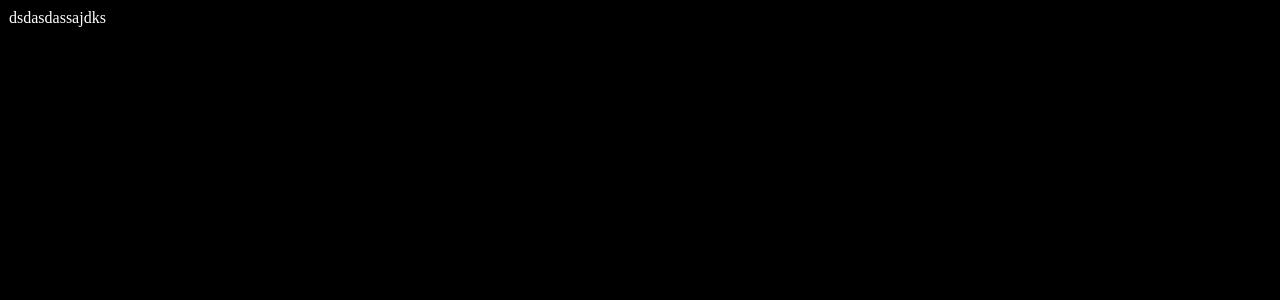
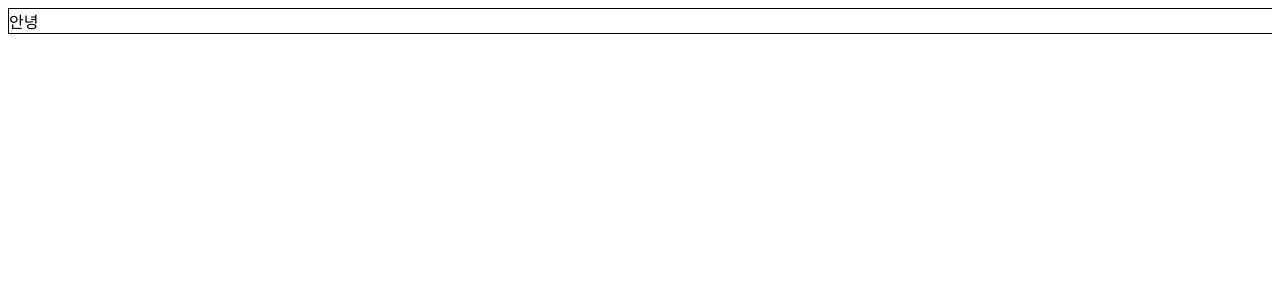
Before and after one commit to uiwwnw/r_uiwwnwreact, a React app: page / in a window 1280 px wide. Shown: the top 300 px of the page. Built offline with nearby package versions, Linux system fonts and the light colour scheme; the HTML template or start-up script is replaced by a standard one.

Commit message:
모드수정하여 변경

```diff
--- a/src/components/App.js
+++ b/src/components/App.js
@@ -8,7 +8,9 @@ export default class App extends React.Component {
     render() {
         return (
             <main>
-                dsdasdassajdks
+                <div>
+                    안녕
+                </div>
             </main>
         );
     }
--- a/src/style.scss
+++ b/src/style.scss
@@ -1,6 +1,6 @@
 @charset "UTF-8";
 body {
-    color: #fff;
-    background: #000;
     border: 1px solid #000;
+    border-right: 0;
+    overflow: visible;
 }
--- a/webpack.config.js
+++ b/webpack.config.js
@@ -20,7 +20,7 @@ module.exports = {
     port: 3300,
     hot: true
   },
-  mode: 'production',
+  mode: 'development',
   module: {
     rules: [
       {
```
